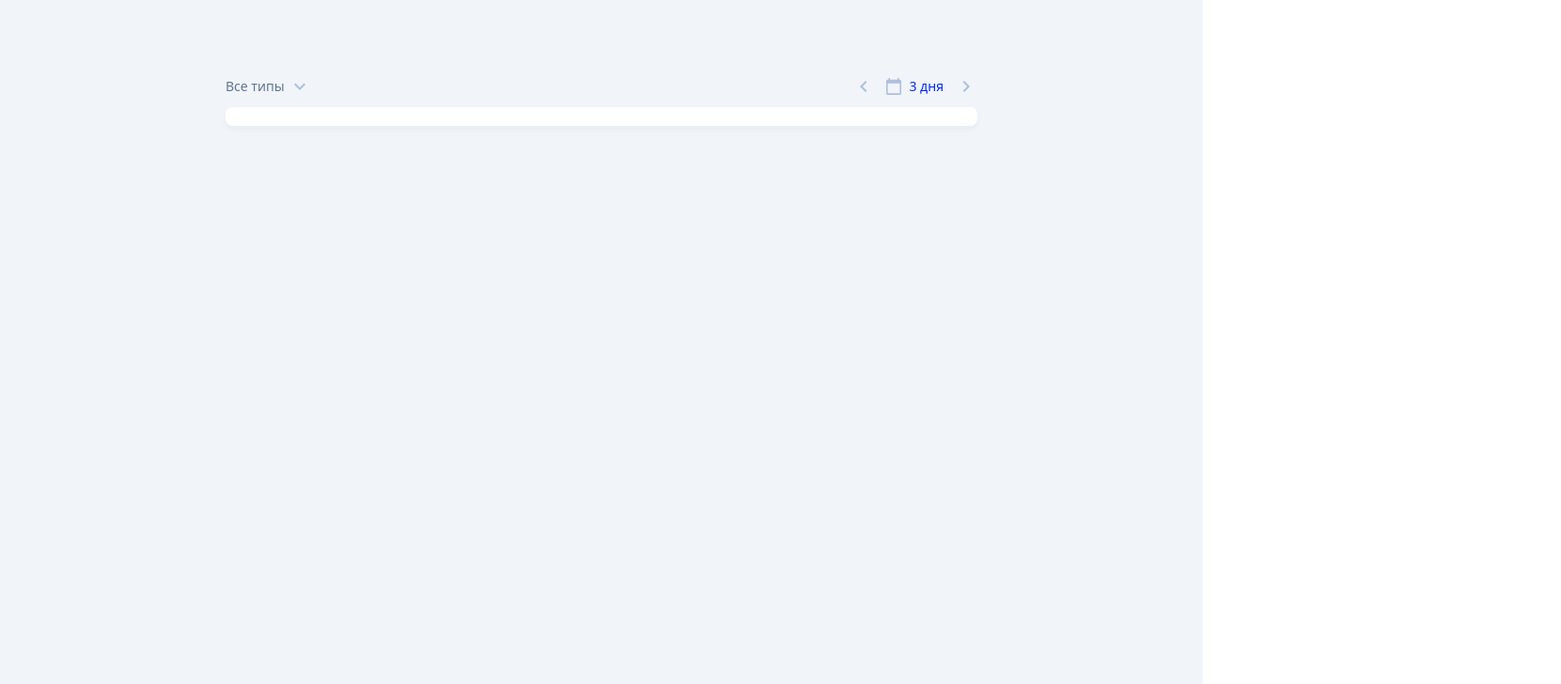
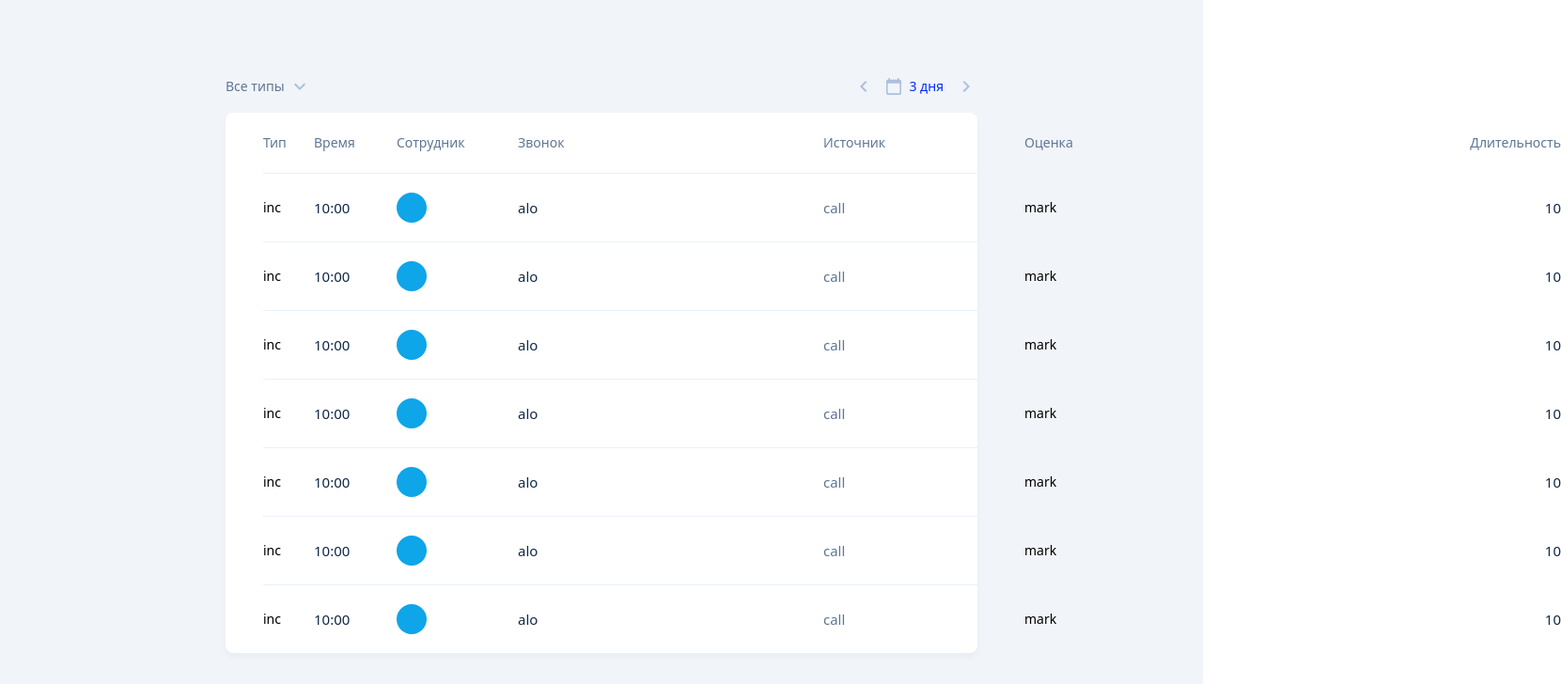
Before and after one commit to DividedOne/skilla-test, a React (Vite) app: page / in a window 1280 px wide. Shown: the top 728 px of the page at 94% size, 1661 px wide, since content can reach past the window. Built offline with nearby package versions, Linux system fonts and the light colour scheme.

Commit message:
scaffolded table; added mock calls

```diff
--- a/src/App.tsx
+++ b/src/App.tsx
@@ -1,6 +1,7 @@
 import { useEffect, useState } from "react";
 import { CallTypeSelect } from "./components/controls/CallTypeSelect";
 import { DateSelect } from "./components/controls/DateSelect";
+import { CallsTable } from "./components/table/CallsTable";
 
 export interface Root {
   total_rows: number;
@@ -61,6 +62,79 @@ export interface Answer {
   person_read_status: number;
 }
 
+const mockCalls = [
+  {
+    id: "1",
+    callType: "inc",
+    time: "10:00",
+    employeeAvatar: "",
+    fromUser: "alo",
+    source: "call",
+    mark: "mark",
+    duration: "10",
+  },
+  {
+    id: "2",
+    callType: "inc",
+    time: "10:00",
+    employeeAvatar: "",
+    fromUser: "alo",
+    source: "call",
+    mark: "mark",
+    duration: "10",
+  },
+  {
+    id: "3",
+    callType: "inc",
+    time: "10:00",
+    employeeAvatar: "",
+    fromUser: "alo",
+    source: "call",
+    mark: "mark",
+    duration: "10",
+  },
+  {
+    id: "4",
+    callType: "inc",
+    time: "10:00",
+    employeeAvatar: "",
+    fromUser: "alo",
+    source: "call",
+    mark: "mark",
+    duration: "10",
+  },
+  {
+    id: "5",
+    callType: "inc",
+    time: "10:00",
+    employeeAvatar: "",
+    fromUser: "alo",
+    source: "call",
+    mark: "mark",
+    duration: "10",
+  },
+  {
+    id: "6",
+    callType: "inc",
+    time: "10:00",
+    employeeAvatar: "",
+    fromUser: "alo",
+    source: "call",
+    mark: "mark",
+    duration: "10",
+  },
+  {
+    id: "7",
+    callType: "inc",
+    time: "10:00",
+    employeeAvatar: "",
+    fromUser: "alo",
+    source: "call",
+    mark: "mark",
+    duration: "10",
+  },
+];
+
 function App() {
   const [data, setData] = useState<Root>();
 
@@ -81,13 +155,13 @@ function App() {
   // }, []);
 
   return (
-    <main className="flex min-h-screen flex-col gap-[10px] bg-[#F1F4F9] px-60 pb-[120px] pt-20">
+    <main className="flex min-h-screen flex-col gap-[16px] bg-[#F1F4F9] px-60 pb-[120px] pt-20">
       <div className="flex justify-between">
         <CallTypeSelect />
         <DateSelect />
       </div>
-      <div className="h-full w-full rounded-lg bg-white pt-5 shadow-default">
-        {data?.results.map((r) => <div key={r.id}>{r.date}</div>)}
+      <div className="h-full w-full rounded-lg bg-white shadow-default">
+        <CallsTable calls={mockCalls} />
       </div>
     </main>
   );
--- a/src/components/controls/CallTypeSelect.tsx
+++ b/src/components/controls/CallTypeSelect.tsx
@@ -25,9 +25,9 @@ export const CallTypeSelect: FC<CallTypeSelectProps> = ({}) => {
         />
       </div>
       {isOpen && (
-        <div className="shadow-dropdown absolute left-0 top-[calc(100%+12px)] rounded-lg bg-white">
+        <div className="absolute left-0 top-[calc(100%+12px)] rounded-lg bg-white shadow-dropdown">
           <button
-            className="hover:bg-hover focus-visible:bg-hover text-muted w-full px-3 py-[7px] text-left text-xs/[18px] transition-colors duration-150"
+            className="w-full px-3 py-[7px] text-left text-xs/[18px] text-muted transition-colors duration-150 hover:bg-hover focus-visible:bg-hover"
             onClick={() => {
               setSelectedCallType("Все типы");
               setIsOpen(false);
@@ -36,7 +36,7 @@ export const CallTypeSelect: FC<CallTypeSelectProps> = ({}) => {
             Все типы
           </button>
           <button
-            className="hover:bg-hover focus-visible:bg-hover text-muted w-full px-3 py-[7px] text-left text-xs/[18px] transition-colors duration-150"
+            className="w-full px-3 py-[7px] text-left text-xs/[18px] text-muted transition-colors duration-150 hover:bg-hover focus-visible:bg-hover"
             onClick={() => {
               setSelectedCallType("Входящие");
               setIsOpen(false);
@@ -45,7 +45,7 @@ export const CallTypeSelect: FC<CallTypeSelectProps> = ({}) => {
             Входящие
           </button>
           <button
-            className="hover:bg-hover focus-visible:bg-hover text-muted w-full px-3 py-[7px] text-left text-xs/[18px] transition-colors duration-150"
+            className="w-full px-3 py-[7px] text-left text-xs/[18px] text-muted transition-colors duration-150 hover:bg-hover focus-visible:bg-hover"
             onClick={() => {
               setSelectedCallType("Исходящие");
               setIsOpen(false);
--- /dev/null
+++ b/src/components/table/CallsTable.tsx
@@ -0,0 +1,64 @@
+import { type FC } from "react";
+import { tableHeadings } from "./constants";
+
+type CallsTableProps = {
+  calls: any;
+};
+
+export const CallsTable: FC<CallsTableProps> = ({ calls }) => {
+  return (
+    <div>
+      {/* row */}
+      <div className="grid-cols-table ml-10 grid border-b border-[#EAF0FA] py-[22px] pr-10 text-sm text-secondary">
+        {tableHeadings.map((heading, idx) => (
+          <span key={idx} className="last:text-right">
+            {heading}
+          </span>
+        ))}
+        {/* rows */}
+      </div>
+      {calls.map((call) => (
+        <div className="grid-cols-table ml-10 grid items-center border-b border-[#EAF0FA] py-5 pr-10 text-sm font-normal last:border-b-0">
+          <span key={call.id}>{call.callType}</span>
+          <span key={call.id} className="text-[15px]/[21px] text-primary">
+            {call.time}
+          </span>
+          <span key={call.id} className="size-8 rounded-full bg-sky-500">
+            {/* avatar */}
+          </span>
+          <span key={call.id} className="text-[15px]/[21px] text-primary">
+            {call.fromUser}
+          </span>
+          <span key={call.id} className="text-[15px]/[21px] text-secondary">
+            {call.source}
+          </span>
+          <span key={call.id}>{call.mark}</span>
+          <span
+            key={call.id}
+            className="text-right text-[15px]/[21px] text-primary"
+          >
+            {call.duration}
+          </span>
+          {/* rows */}
+        </div>
+      ))}
+    </div>
+  );
+};
+
+// {
+//   /* headings */
+// }
+// <div className="grid grid-cols-7 whitespace-nowrap px-10 py-5 text-sm font-normal text-secondary last:text-right">
+//   {tableHeadings.map((heading, idx) => (
+//     <span key={idx}>{heading}</span>
+//   ))}
+// </div>;
+// {
+//   /* rows */
+// }
+// <div className="grid grid-cols-7 whitespace-nowrap px-10 py-5 text-sm font-normal text-primary last:text-right">
+//   {calls.map((call) => (
+//     <span key={call.id}>{call.id}</span>
+//   ))}
+// </div>;
--- /dev/null
+++ b/src/components/table/constants.ts
@@ -0,0 +1,9 @@
+export const tableHeadings = [
+  "Тип",
+  "Время",
+  "Сотрудник",
+  "Звонок",
+  "Источник",
+  "Оценка",
+  "Длительность",
+];
--- a/tailwind.config.js
+++ b/tailwind.config.js
@@ -19,6 +19,10 @@ export default {
         "accent-green": "#28A879",
         "accent-red": "#EA1A4F",
       },
+      gridTemplateColumns: {
+        table:
+          "minmax(54px, 1fr), minmax(88px, 1fr), minmax(129px, 1fr), minmax(325px, 1fr), minmax(214px, 1fr), minmax(461px, 1fr), minmax(110px, 1fr)",
+      },
     },
   },
   plugins: [],
```
